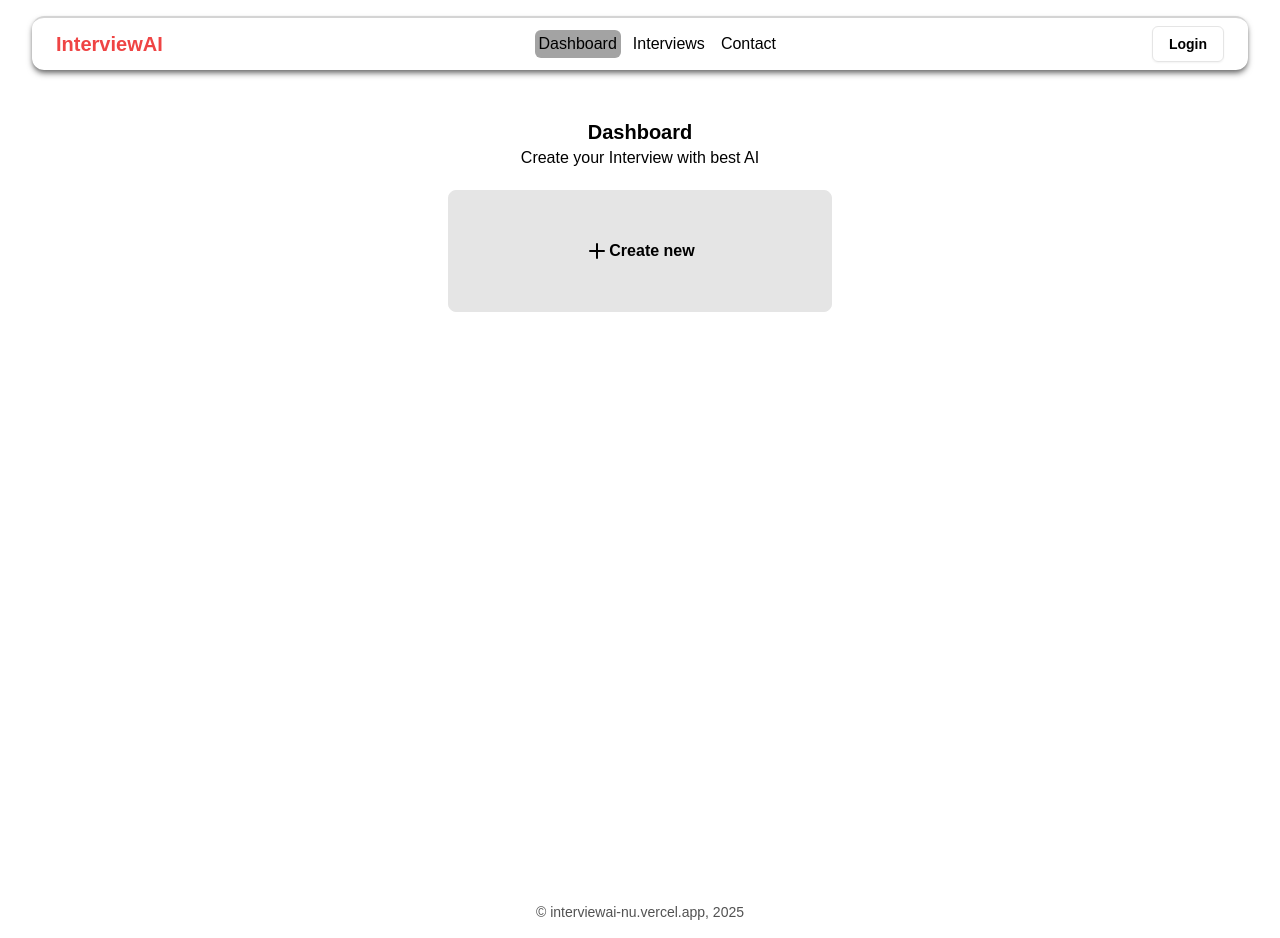
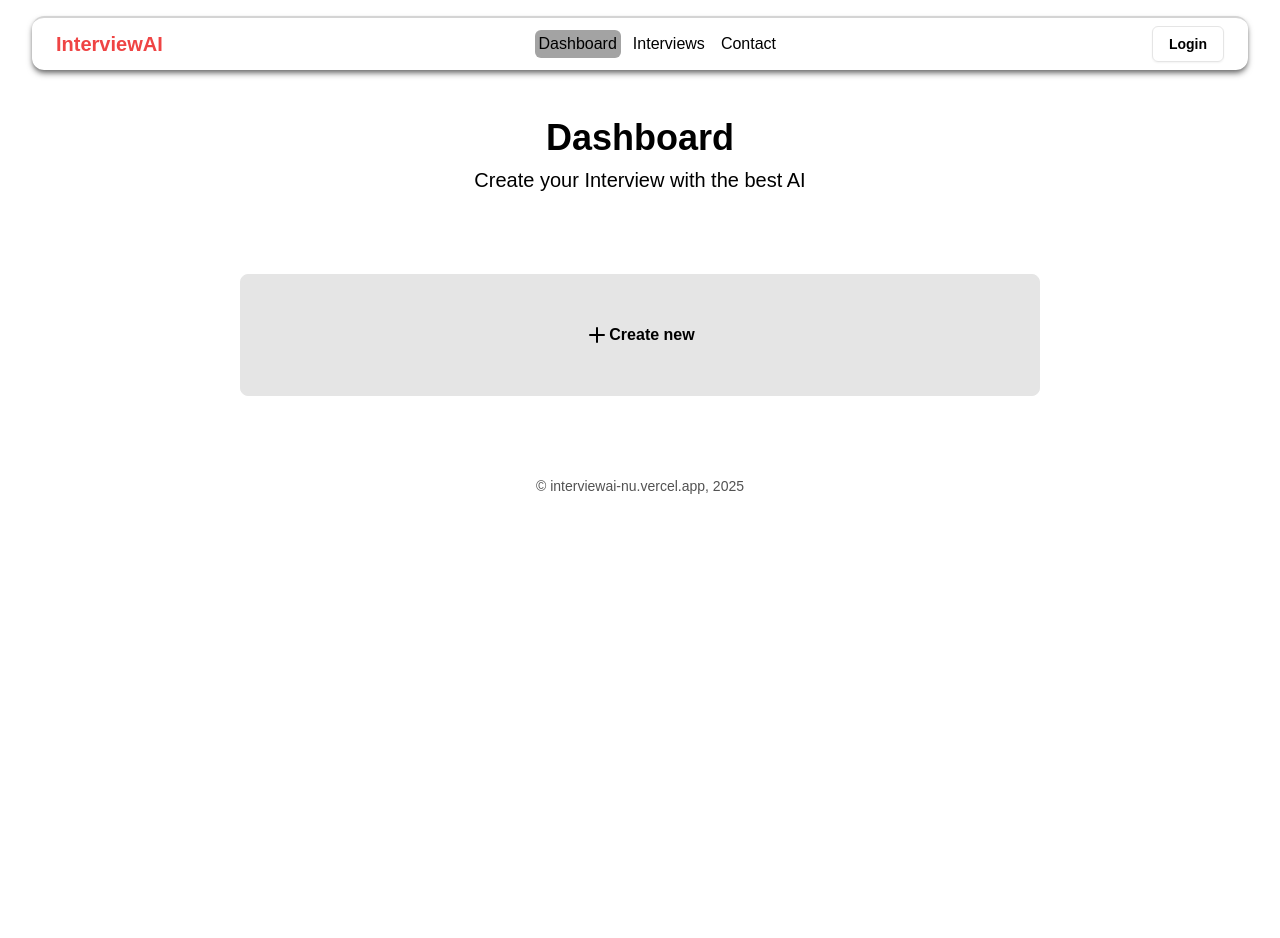
Before and after one commit to git-mern/InterviewAI, a Next.js app: page /dashboard in a window 1280 px wide. After the commit the page ends 800 px from the top, so only its background shows below. Built offline with nearby package versions, Linux system fonts and the light colour scheme; no server answers.

Commit message:
Modified DashboardPage

```diff
--- a/app/dashboard/_components/interviewadd.jsx
+++ b/app/dashboard/_components/interviewadd.jsx
@@ -90,7 +90,7 @@ const InterviewAdd = () => {
       <Dialog open={open} onOpenChange={setOpen}>
         <DialogTrigger asChild>
           <div
-            className="py-10 mx-4 bg-neutral-200 px-32 border rounded-lg hover:scale-105 cursor-pointer hover:shadow-md transition-all"
+            className="py-10 mx-4 bg-neutral-200 px-32 border rounded-lg hover:scale-105 cursor-pointer hover:shadow-md transition-all flex justify-center items-center"
             onClick={() => setOpen(true)}>
             <p className="font-semibold flex p-2">
               <PlusIcon />
--- a/app/dashboard/page.jsx
+++ b/app/dashboard/page.jsx
@@ -1,17 +1,42 @@
+"use client";
+
 import React from "react";
 import InterviewAdd from "./_components/interviewadd";
-import InterviewList from "./_components/interviewList";
+import { motion } from "framer-motion";
 
 const Dashboard = () => {
   return (
-    <div className="p-8 h-screen">
-      <div className="flex flex-col justify-center items-center">
-        <h1 className="font-semibold text-xl">Dashboard</h1>
-        <h1>Create your Interview with best AI</h1>
-      </div>
-      <div className="flex justify-center items-center my-5">
-        <InterviewAdd />
-      </div>
+    <div className="p-8 rounded-md">
+      <motion.div
+        className="max-w-4xl mx-auto"
+        initial={{ opacity: 0, y: 20 }}
+        animate={{ opacity: 1, y: 0 }}
+        transition={{ duration: 0.5 }}>
+        <header className="text-center mb-12">
+          <motion.h1
+            className="text-4xl font-bold mb-2"
+            initial={{ opacity: 0, y: -20 }}
+            animate={{ opacity: 1, y: 0 }}
+            transition={{ delay: 0.2, duration: 0.5 }}>
+            Dashboard
+          </motion.h1>
+          <motion.p
+            className="text-xl "
+            initial={{ opacity: 0, y: -20 }}
+            animate={{ opacity: 1, y: 0 }}
+            transition={{ delay: 0.3, duration: 0.5 }}>
+            Create your Interview with the best AI
+          </motion.p>
+        </header>
+
+        <motion.div
+          className=" p-8"
+          initial={{ opacity: 0, scale: 0.95 }}
+          animate={{ opacity: 1, scale: 1 }}
+          transition={{ delay: 0.4, duration: 0.5 }}>
+          <InterviewAdd />
+        </motion.div>
+      </motion.div>
     </div>
   );
 };
```
